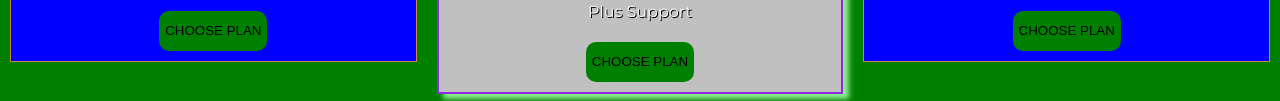
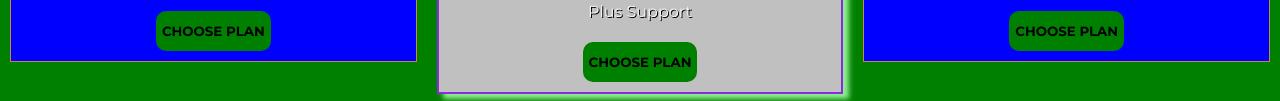
Before and after one commit to EfrainAD/CSS-Studies, a plain HTML site: page Sectiong_05_Practicing_the_Basics/index.html in a window 1280 px wide. Shown: the part 966-1067 px from the top of the page. Drawn offline with Linux system fonts and the light colour scheme.

Commit message:
Added more changes to the button that they did, that I had not done earlier.

```diff
--- a/Sectiong_05_Practicing_the_Basics/main.css
+++ b/Sectiong_05_Practicing_the_Basics/main.css
@@ -50,6 +50,9 @@ body {
     outline: none;
     border-radius: 10px;
     background: green;
+    cursor: pointer;
+    font-family: inherit;
+    font-weight: bold;
 }
 #plans button:hover {
     border: 2px solid green;
```
Also changed, not shown: 1 other file.
